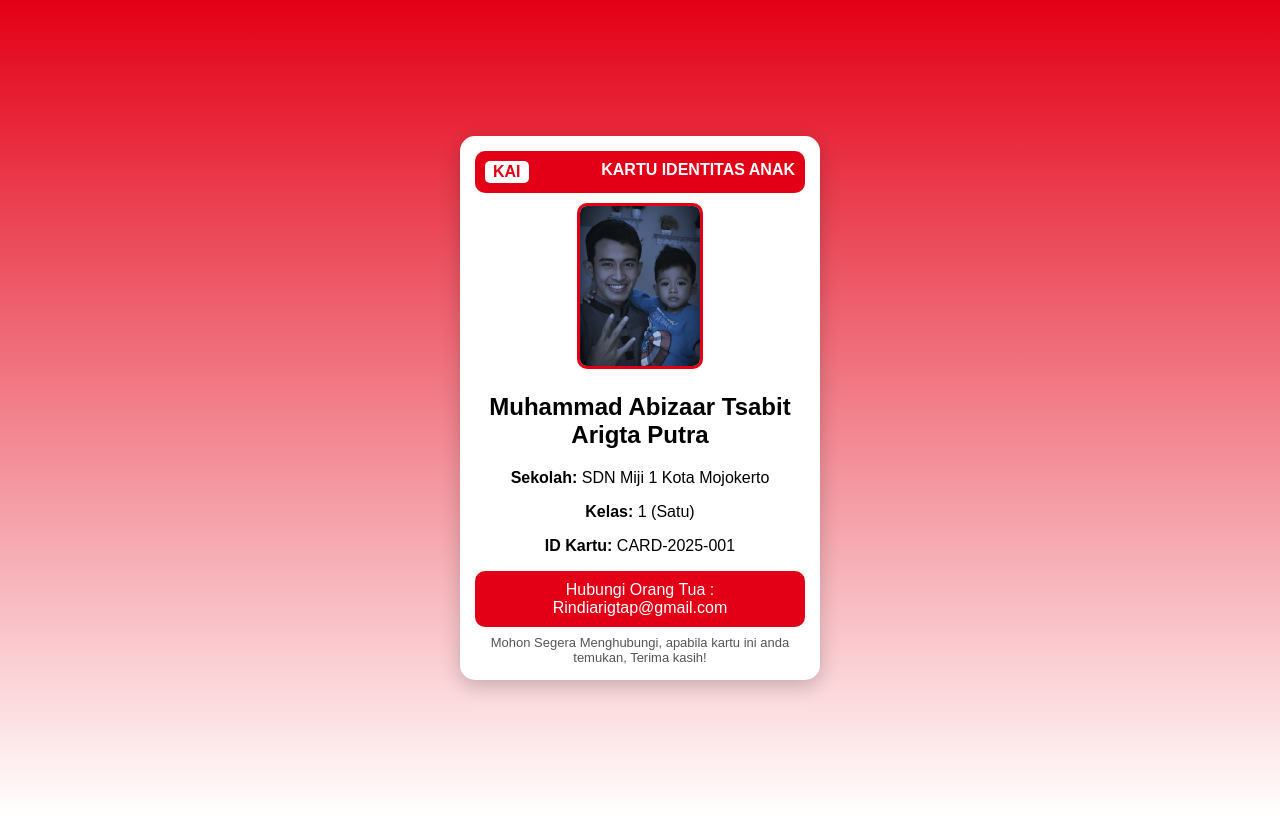
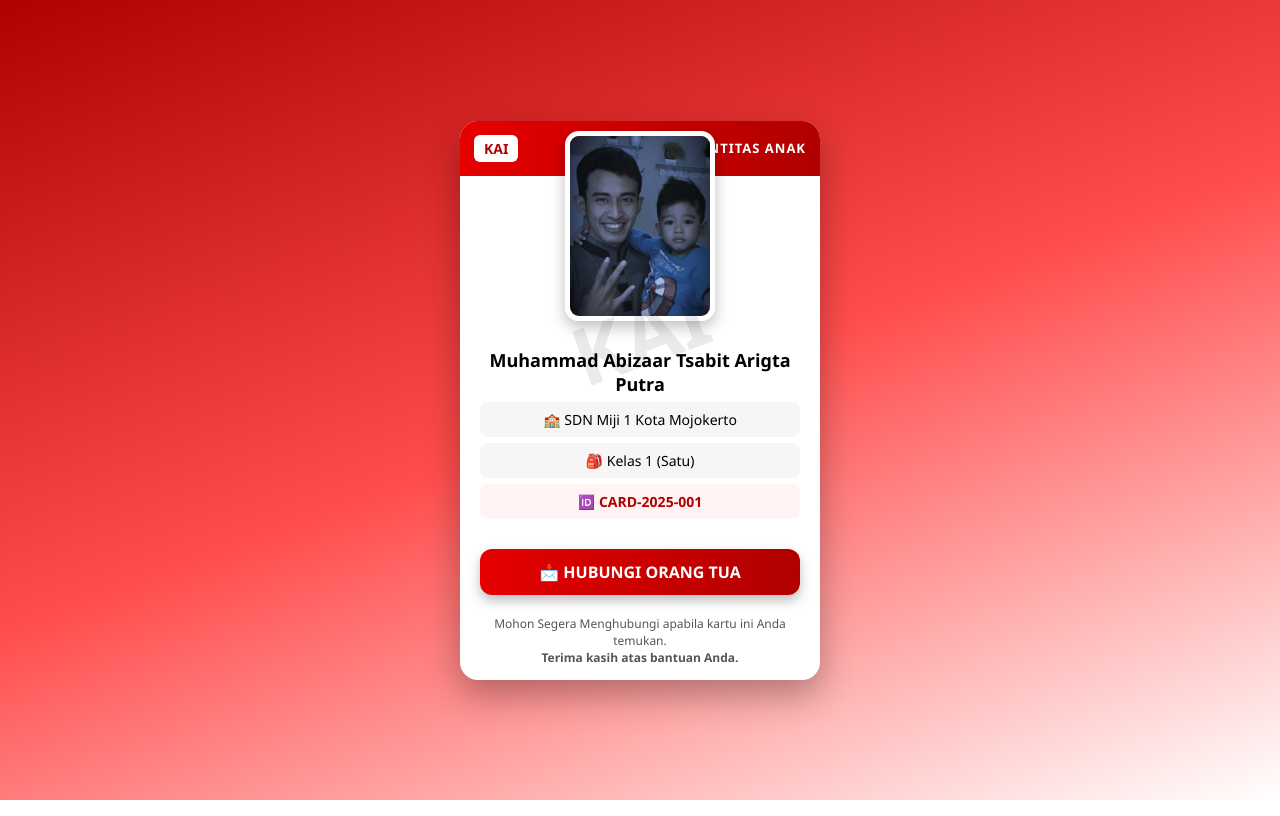
Before and after one commit to rindiarigtap-prog/idcard, a plain HTML site: page index.html in a window 1280 px wide. Drawn offline with Linux system fonts and the light colour scheme.

Commit message:
Update index.html

```diff
--- a/index.html
+++ b/index.html
@@ -1,35 +1,169 @@
 <!DOCTYPE html>
 <html lang="id">
 <head>
-  <meta charset="utf-8">
-  <meta name="viewport" content="width=device-width, initial-scale=1">
-  <title>Kartu Identitas Anak</title>
-  <link rel="stylesheet" href="style.css">
+<meta charset="utf-8">
+<meta name="viewport" content="width=device-width, initial-scale=1">
+<title>Kartu Identitas Anak</title>
+
+<style>
+body {
+  margin:0;
+  font-family: 'Segoe UI', Arial, sans-serif;
+  background: linear-gradient(160deg,#b00000,#ff4d4d,#ffffff);
+  min-height:100vh;
+  display:flex;
+  align-items:center;
+  justify-content:center;
+}
+
+.card {
+  background:white;
+  width:360px;
+  border-radius:18px;
+  box-shadow:0 15px 35px rgba(0,0,0,.3);
+  overflow:hidden;
+  text-align:center;
+  animation: fadeIn .8s ease-in-out;
+}
+
+@keyframes fadeIn {
+  from {opacity:0; transform:scale(.96);}
+  to {opacity:1; transform:scale(1);}
+}
+
+/* HEADER */
+.header {
+  background:linear-gradient(90deg,#e60000,#b00000);
+  color:white;
+  padding:14px;
+  display:flex;
+  align-items:center;
+  justify-content:space-between;
+}
+
+.logo {
+  background:white;
+  color:#b00000;
+  font-weight:bold;
+  padding:4px 10px;
+  border-radius:6px;
+  font-size:14px;
+}
+
+.title {
+  font-weight:bold;
+  letter-spacing:1px;
+  font-size:13px;
+}
+
+/* PHOTO */
+.photo-box {
+  margin-top:-45px;
+}
+
+.photo {
+  width:140px;
+  height:180px;
+  object-fit:cover;
+  border-radius:14px;
+  border:5px solid white;
+  box-shadow:0 6px 15px rgba(0,0,0,.25);
+}
+
+/* CONTENT */
+.info {
+  padding:12px 20px;
+}
+
+.info h2 {
+  margin:10px 0 6px;
+  font-size:18px;
+}
+
+.data {
+  background:#f6f6f6;
+  padding:8px;
+  border-radius:8px;
+  font-size:14px;
+  margin-bottom:6px;
+}
+
+.id {
+  background:#fff3f3;
+  color:#b00000;
+  font-weight:bold;
+}
+
+/* BUTTON */
+.button {
+  display:block;
+  margin:12px 20px;
+  background:linear-gradient(90deg,#e60000,#b00000);
+  color:white;
+  padding:12px;
+  border-radius:12px;
+  text-decoration:none;
+  font-weight:bold;
+  box-shadow:0 6px 12px rgba(0,0,0,.25);
+  transition:.3s;
+}
+
+.button:hover {
+  background:linear-gradient(90deg,#b00000,#7a0000);
+}
+
+/* FOOTER */
+.note {
+  font-size:12px;
+  color:#555;
+  padding:8px 16px 14px;
+}
+
+/* WATERMARK */
+.watermark {
+  opacity:.08;
+  position:absolute;
+  font-weight:bold;
+  font-size:80px;
+  transform:rotate(-20deg);
+  color:black;
+  top:35%;
+}
+</style>
+
 </head>
 <body>
 
+<div class="watermark">KAI</div>
+
 <div class="card">
+
   <div class="header">
     <div class="logo">KAI</div>
     <div class="title">KARTU IDENTITAS ANAK</div>
   </div>
 
-  <img src="photo.jpg" class="photo" alt="Foto">
+  <div class="photo-box">
+    <img src="photo.jpg" class="photo">
+  </div>
 
   <div class="info">
     <h2>Muhammad Abizaar Tsabit Arigta Putra</h2>
-    <p><b>Sekolah:</b> SDN Miji 1 Kota Mojokerto</p>
-    <p><b>Kelas:</b> 1 (Satu)</p>
-    <p><b>ID Kartu:</b> CARD-2025-001</p>
+
+    <div class="data">🏫 SDN Miji 1 Kota Mojokerto</div>
+    <div class="data">🎒 Kelas 1 (Satu)</div>
+    <div class="data id">🆔 CARD-2025-001</div>
   </div>
 
-  <a class="button" href="mailto:ISI_EMAIL?subject=Kartu%20Ditemukan">
-    Hubungi Orang Tua : Rindiarigtap@gmail.com
+  <a class="button" href="mailto:rindiarigtap@gmail.com?subject=Kartu%20Anak%20Ditemukan">
+    📩 HUBUNGI ORANG TUA
   </a>
 
   <div class="note">
-    Mohon Segera Menghubungi, apabila kartu ini anda temukan, Terima kasih!
+    Mohon Segera Menghubungi apabila kartu ini Anda temukan.<br>
+    <b>Terima kasih atas bantuan Anda.</b>
   </div>
+
 </div>
 
 </body>
```
